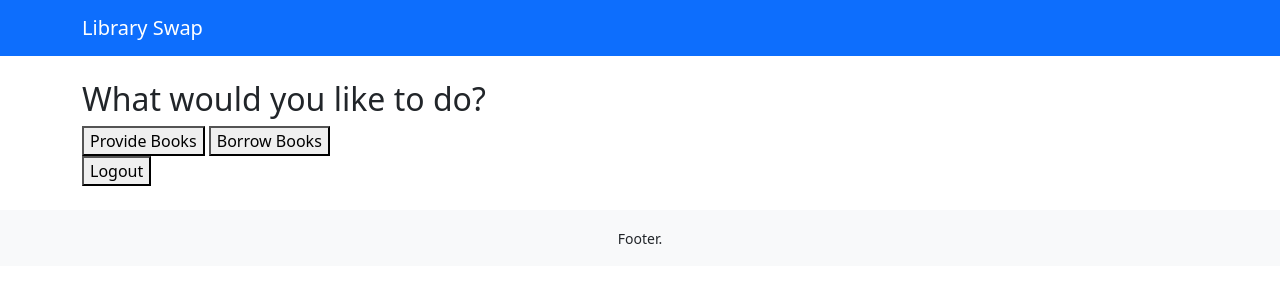
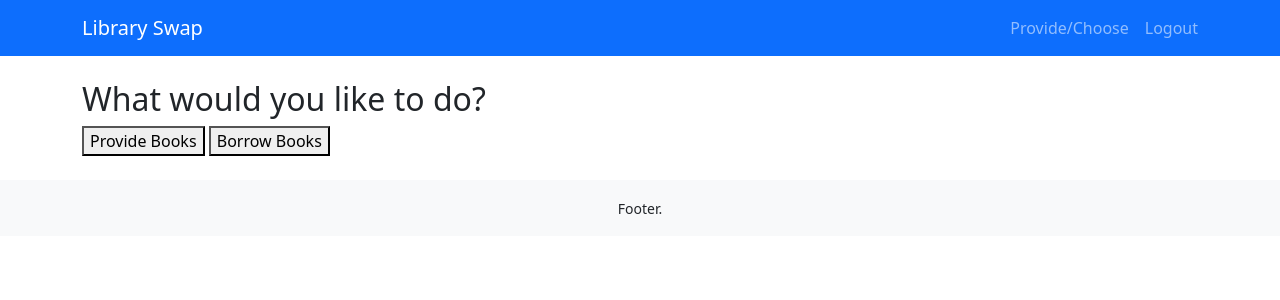
Before and after one commit to AnthonyJia/Library-Swap, a Django app: page /choose/ in a window 1280 px wide. Shown: the top 300 px of the page. Run offline with Django 4.2, Linux system fonts and the light colour scheme; the visitor is signed in with stand-in values (Sample User, id 1).

Commit message:
improve navigation bar and logout

```diff
--- a/accounts/templates/accounts/choose.html
+++ b/accounts/templates/accounts/choose.html
@@ -5,10 +5,6 @@
     {% csrf_token %}
     <button type="submit" name="choice" value="provider">Provide Books</button>
     <button type="submit" name="choice" value="borrower">Borrow Books</button>
-  </form>
-  <form action="{% url 'account_logout' %}" method="POST">
-    {% csrf_token %}
-    <button type="submit">Logout</button>
   </form>
   {% if messages %}
   <ul class="messages">
--- a/accounts/templates/base.html
+++ b/accounts/templates/base.html
@@ -13,6 +13,17 @@
     <div class="container">
       <a class="navbar-brand" href="{% url 'home' %}">Library Swap</a>
       <!-- Additional nav links can be added here -->
+       <div class="navbar-nav">
+        {% if user.is_authenticated %}
+          <div class="nav-item">
+            <a class="nav-link btn btn-link p-0 me-3" href="{% url 'choose' %}">Provide/Choose</a>
+          </div>
+          <form method="POST" action="{% url 'logout' %}" class="d-inline">
+            {% csrf_token %}
+            <button type="submit" class="nav-item nav-link btn btn-link p-0">Logout</button>
+          </form>
+        {% endif %}
+      </div>
     </div>
   </nav>
 
--- a/accounts/urls.py
+++ b/accounts/urls.py
@@ -10,5 +10,5 @@ urlpatterns = [
     path('choose/', choose_view, name='choose'),
     path('provide/', provide_view, name='provide_page'),
     path('borrow/', borrow_view, name='borrow_page'),
-    path('logout/', auth_views.LogoutView.as_view(), name='account_logout')
+    path('logout/', auth_views.LogoutView.as_view(template_name='accounts/logout.html'), name='logout')
 ]
--- a/projectb18/settings.py
+++ b/projectb18/settings.py
@@ -95,7 +95,7 @@ WSGI_APPLICATION = 'projectb18.wsgi.application'
 
 LOGIN_REDIRECT_URL = '/choose/'
 SOCIALACCOUNT_LOGIN_REDIRECT_URL = '/choose/'
-ACCOUNT_LOGOUT_REDIRECT_URL = '/'
+# ACCOUNT_LOGOUT_REDIRECT_URL = '/'
 
 # Database Configuration (Heroku & Local)
 DATABASES = {
```
Also changed, not shown: accounts/templates/accounts/logout.html (added, +12 -0 lines).
